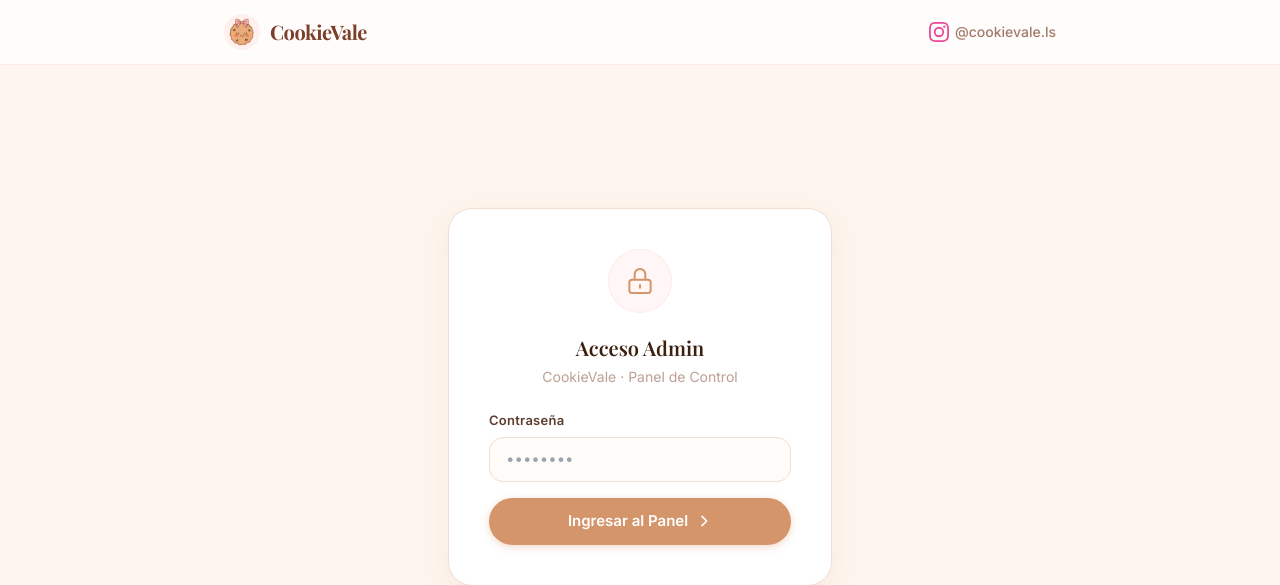
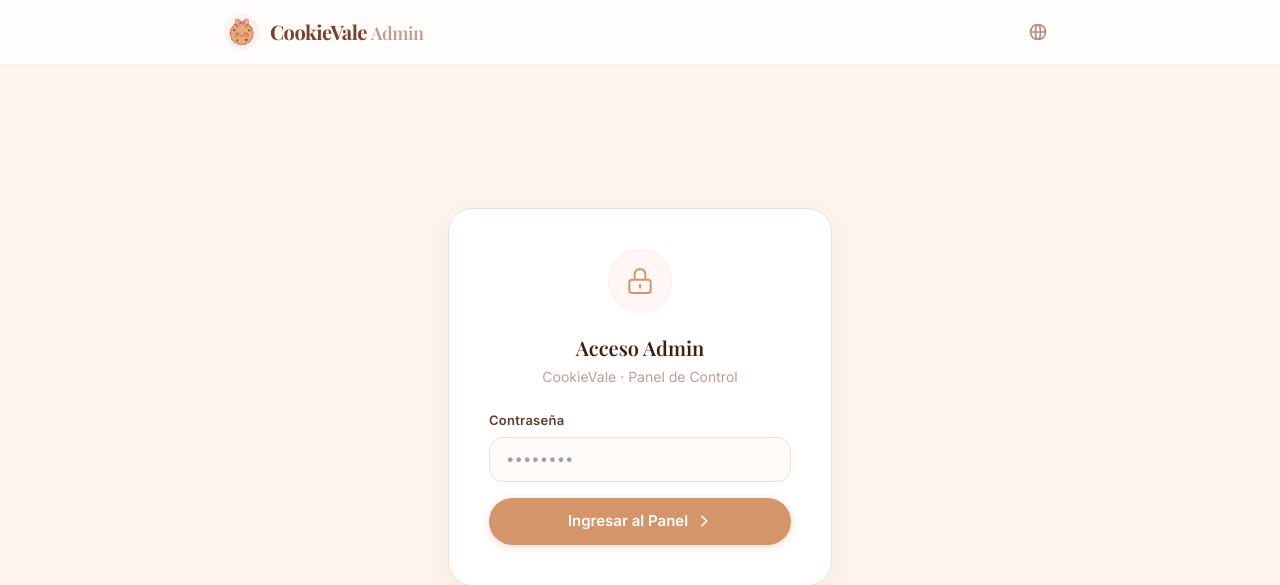
Before and after one commit to benlox44/cookievale, a FastAPI app: page /admin/login in a window 1280 px wide. Shown: the top 585 px of the page. Run offline with FastAPI, Linux system fonts and the light colour scheme; some libraries are stand-ins or nearby versions.

Commit message:
refactor(ui): split header into admin and client partials
- Extracted header logic from base.html into independent partials (admin
  and client) following vertical slicing.
- Updated admin header brand logo to route back to the dashboard
  (/admin) to prevent accidental public store navigation.
- Added a subtle "Admin" indicator next to the brand logo for clear
  context awareness.
- Added a minimalist globe icon in the admin header to quickly open the
  public store in a new tab.
- Refined admin header color palette using cookie-brown tones for a
  cleaner UI.

```diff
--- /dev/null
+++ b/templates/admin/partials/header.html
@@ -0,0 +1,24 @@
+<header class="bg-white/80 backdrop-blur-md border-b border-cookie-pink/40 sticky top-0 z-50">
+    <div class="max-w-4xl mx-auto px-4 md:px-8 py-3.5 flex items-center justify-between">
+        <a href="/admin" class="flex items-center gap-2.5 group">
+            <div
+                class="w-9 h-9 rounded-full bg-cookie-pink/30 flex items-center justify-center group-hover:bg-cookie-pink/50 transition-colors">
+                <img src="/public/icons/icon.png" alt="CookieVale" class="w-7 h-7 object-contain">
+            </div>
+            <span class="font-serif font-bold text-xl text-cookie-brown tracking-tight">
+                CookieVale<span class="text-cookie-brown/50 ml-1 text-lg font-medium">Admin</span>
+            </span>
+        </a>
+        <div class="flex items-center gap-4">
+            <a href="/" target="_blank"
+                class="flex items-center justify-center p-2 rounded-full text-cookie-brown/60 hover:text-cookie-brown hover:bg-cookie-brown/5 transition-colors">
+                <svg class="w-5 h-5" fill="none" stroke="currentColor" viewBox="0 0 24 24"
+                    xmlns="http://www.w3.org/2000/svg">
+                    <path stroke-linecap="round" stroke-linejoin="round" stroke-width="2"
+                        d="M21 12a9 9 0 01-9 9m9-9a9 9 0 00-9-9m9 9H3m9 9a9 9 0 01-9-9m9 9c1.657 0 3-4.03 3-9s-1.343-9-3-9m0 18c-1.657 0-3-4.03-3-9s1.343-9 3-9m-9 9a9 9 0 019-9">
+                    </path>
+                </svg>
+            </a>
+        </div>
+    </div>
+</header>
--- a/templates/base.html
+++ b/templates/base.html
@@ -255,26 +255,13 @@
 
 <body class="{% block body_class %}min-h-screen flex flex-col{% endblock %}">
 
+    {% set is_admin = request and '/admin' in request.url.path %}
     {% block header %}
-    <header class="bg-white/80 backdrop-blur-md border-b border-cookie-pink/40 sticky top-0 z-50">
-        <div class="max-w-4xl mx-auto px-4 md:px-8 py-3.5 flex items-center justify-between">
-            <a href="/" class="flex items-center gap-2.5 group">
-                <div
-                    class="w-9 h-9 rounded-full bg-cookie-pink/30 flex items-center justify-center group-hover:bg-cookie-pink/50 transition-colors">
-                    <img src="/public/icons/icon.png" alt="CookieVale" class="w-7 h-7 object-contain">
-                </div>
-                <span class="font-serif font-bold text-xl text-cookie-brown tracking-tight">CookieVale</span>
-            </a>
-            <a href="https://instagram.com/cookievale.ls" target="_blank"
-                class="flex items-center gap-1.5 text-sm font-medium text-cookie-brown/70 hover:text-pink-600 transition-colors">
-                <svg class="w-5 h-5 text-pink-500" fill="currentColor" viewBox="0 0 24 24">
-                    <path
-                        d="M12 2.163c3.204 0 3.584.012 4.85.07 3.252.148 4.771 1.691 4.919 4.919.058 1.265.069 1.645.069 4.849 0 3.205-.012 3.584-.069 4.849-.149 3.225-1.664 4.771-4.919 4.919-1.266.058-1.644.07-4.85.07-3.204 0-3.584-.012-4.849-.07-3.26-.149-4.771-1.699-4.919-4.92-.058-1.265-.07-1.644-.07-4.849 0-3.204.013-3.583.07-4.849.149-3.227 1.664-4.771 4.919-4.919 1.266-.057 1.645-.069 4.849-.069zM12 0C8.741 0 8.333.014 7.053.072 2.695.272.273 2.69.073 7.052.014 8.333 0 8.741 0 12c0 3.259.014 3.668.072 4.948.2 4.358 2.618 6.78 6.98 6.98C8.333 23.986 8.741 24 12 24c3.259 0 3.668-.014 4.948-.072 4.354-.2 6.782-2.618 6.979-6.98.059-1.28.073-1.689.073-4.948 0-3.259-.014-3.667-.072-4.947-.196-4.354-2.617-6.78-6.979-6.98C15.668.014 15.259 0 12 0zm0 5.838a6.162 6.162 0 100 12.324 6.162 6.162 0 000-12.324zM12 16a4 4 0 110-8 4 4 0 010 8zm6.406-11.845a1.44 1.44 0 100 2.881 1.44 1.44 0 000-2.881z" />
-                </svg>
-                <span class="hidden sm:inline">@cookievale.ls</span>
-            </a>
-        </div>
-    </header>
+        {% if is_admin %}
+            {% include "admin/partials/header.html" %}
+        {% else %}
+            {% include "client/partials/header.html" %}
+        {% endif %}
     {% endblock %}
 
     <main class="{% block main_class %}max-w-4xl mx-auto px-4 md:px-8 py-8 flex-grow w-full{% endblock %}">
```
Also changed, not shown: templates/client/partials/header.html (added, +19 -0 lines).
